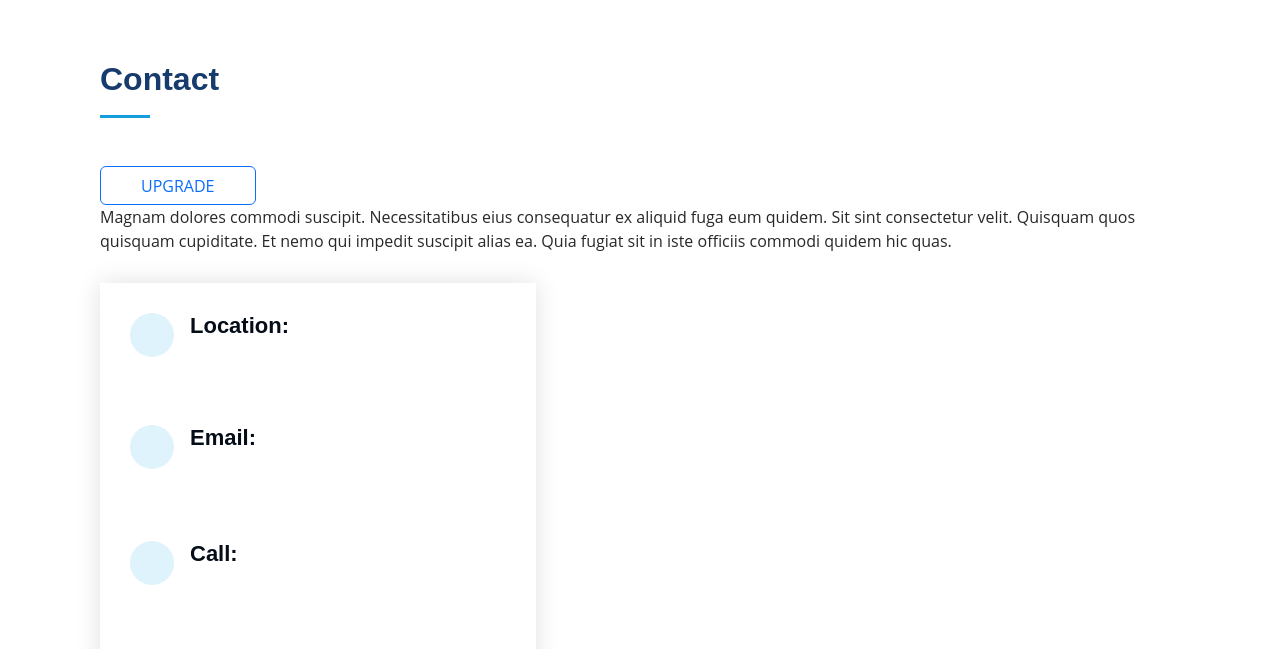
After one commit to SiskaKizuato/django_portfolio_crud, a Django app: template projet/app/templates/app/backoffice/contactUpdate.html in a window 1280 px wide. The commit adds this page. Shown: the top 649 px of the page. Run offline with Django 4.2, Linux system fonts and the light colour scheme; the template is opened without the code that fills it: values that come from a table or form of the project are taken from there, others are empty; style sheets or scripts are compiled from the project's sources; some libraries are stand-ins or nearby versions.

Commit message:
fin contact

```diff
--- a/projet/app/forms.py
+++ b/projet/app/forms.py
@@ -1,5 +1,5 @@
 from django import forms
-from .models import HeroModel, AboutModel, SkillsModel
+from .models import HeroModel, AboutModel, SkillsModel, ContactModel
 
 class HeroForm(forms.ModelForm):
     class Meta:
@@ -15,3 +15,8 @@ class SkillsForm(forms.ModelForm):
     class Meta :
         model = SkillsModel
         fields = "__all__"
+
+class ContactForm(forms.ModelForm):
+    class Meta :
+        model = ContactModel
+        fields = "__all__"
--- a/projet/app/models.py
+++ b/projet/app/models.py
@@ -24,3 +24,8 @@ class AboutModel(models.Model):
 class SkillsModel(models.Model):
     skill = models.CharField(max_length=30)
     value = models.PositiveIntegerField(validators=[MinValueValidator(0), MaxValueValidator(100)])
+
+class ContactModel(models.Model):
+    location = models.CharField(max_length=300)
+    email = models.EmailField()
+    call = models.CharField(max_length=50)
--- /dev/null
+++ b/projet/app/templates/app/backoffice/contactUpdate.html
@@ -0,0 +1,54 @@
+{% extends 'base.html' %}
+{% load static %}
+{% block content %}
+    <!-- ======= Contact Section ======= -->
+    <section id="contact" class="contact">
+        <form class="classForm" method="post">
+            {% csrf_token %}
+            <div class="container">
+
+                <div class="section-title">
+                  <h2>Contact</h2>
+                  <div class="btnEdit text-center mt-5 aboutFlex">
+                    <button type="submit" class="btn btn-outline-primary" id="aEdit">UPGRADE</button>
+                </div>
+                  <p>Magnam dolores commodi suscipit. Necessitatibus eius consequatur ex aliquid fuga eum quidem. Sit sint consectetur velit. Quisquam quos quisquam cupiditate. Et nemo qui impedit suscipit alias ea. Quia fugiat sit in iste officiis commodi quidem hic quas.</p>
+                </div>
+
+                <div class="row" data-aos="fade-in">
+
+                  <div class="col-lg-5 d-flex align-items-stretch">
+                    <div class="info">
+                      <div class="address">
+                        <i class="bi bi-geo-alt"></i>
+                        <h4>Location:</h4>
+                        <p>{{contactForm.location}}</p>
+                      </div>
+
+                      <div class="email">
+                        <i class="bi bi-envelope"></i>
+                        <h4>Email:</h4>
+                        <p>{{contactForm.email}}</p>
+                      </div>
+
+                      <div class="phone">
+                        <i class="bi bi-phone"></i>
+                        <h4>Call:</h4>
+                        <p>{{contactForm.call}}</p>
+                      </div>
+
+                      <iframe src="https://www.google.com/maps/embed?pb=!1m14!1m8!1m3!1d12097.433213460943!2d-74.0062269!3d40.7101282!3m2!1i1024!2i768!4f13.1!3m3!1m2!1s0x0%3A0xb89d1fe6bc499443!2sDowntown+Conference+Center!5e0!3m2!1smk!2sbg!4v1539943755621" frameborder="0" style="border:0; width: 100%; height: 290px;" allowfullscreen></iframe>
+                    </div>
+
+                  </div>
+
+
+                </div>
+
+              </div>
+
+
+        </form>
+
+      </section><!-- End Contact Section -->
+{% endblock  %}
--- a/projet/app/templates/app/index.html
+++ b/projet/app/templates/app/index.html
@@ -424,19 +424,19 @@
               <div class="address">
                 <i class="bi bi-geo-alt"></i>
                 <h4>Location:</h4>
-                <p>A108 Adam Street, New York, NY 535022</p>
+                <p>{{contactModel.0.location}}</p>
               </div>
 
               <div class="email">
                 <i class="bi bi-envelope"></i>
                 <h4>Email:</h4>
-                <p>info@example.com</p>
+                <p>{{contactModel.0.email}}</p>
               </div>
 
               <div class="phone">
                 <i class="bi bi-phone"></i>
                 <h4>Call:</h4>
-                <p>+1 5589 55488 55s</p>
+                <p>{{contactModel.0.call}}</p>
               </div>
 
               <iframe src="https://www.google.com/maps/embed?pb=!1m14!1m8!1m3!1d12097.433213460943!2d-74.0062269!3d40.7101282!3m2!1i1024!2i768!4f13.1!3m3!1m2!1s0x0%3A0xb89d1fe6bc499443!2sDowntown+Conference+Center!5e0!3m2!1smk!2sbg!4v1539943755621" frameborder="0" style="border:0; width: 100%; height: 290px;" allowfullscreen></iframe>
--- a/projet/projet/urls.py
+++ b/projet/projet/urls.py
@@ -25,6 +25,7 @@ urlpatterns = [
     path('menuModif', views.menuModif, name="menuModif"),
     path('heroUpdate/<int:id>', views.heroUpdate, name="heroUpdate"),
     path('aboutUpdate/<int:id>', views.aboutUpdate, name="aboutUpdate"),
+    path('contactUpdate/<int:id>', views.contactUpdate, name="contactUpdate"),
     path('toCreateSkill', views.toCreateSkill, name="toCreateSkill"),
     path('skillEdit/<int:id>', views.skillEdit, name="skillEdit"),
     path('skillDestroy/<int:id>', views.skillDestroy, name="skillDestroy"),
```
Also changed, not shown: projet/app/seed.py (+7 -1 lines), projet/app/templates/app/backoffice/backoffice.html (+6 -3 lines), projet/app/views.py (+17 -4 lines), projet/app/migrations/0006_contactmodel.py (added).
